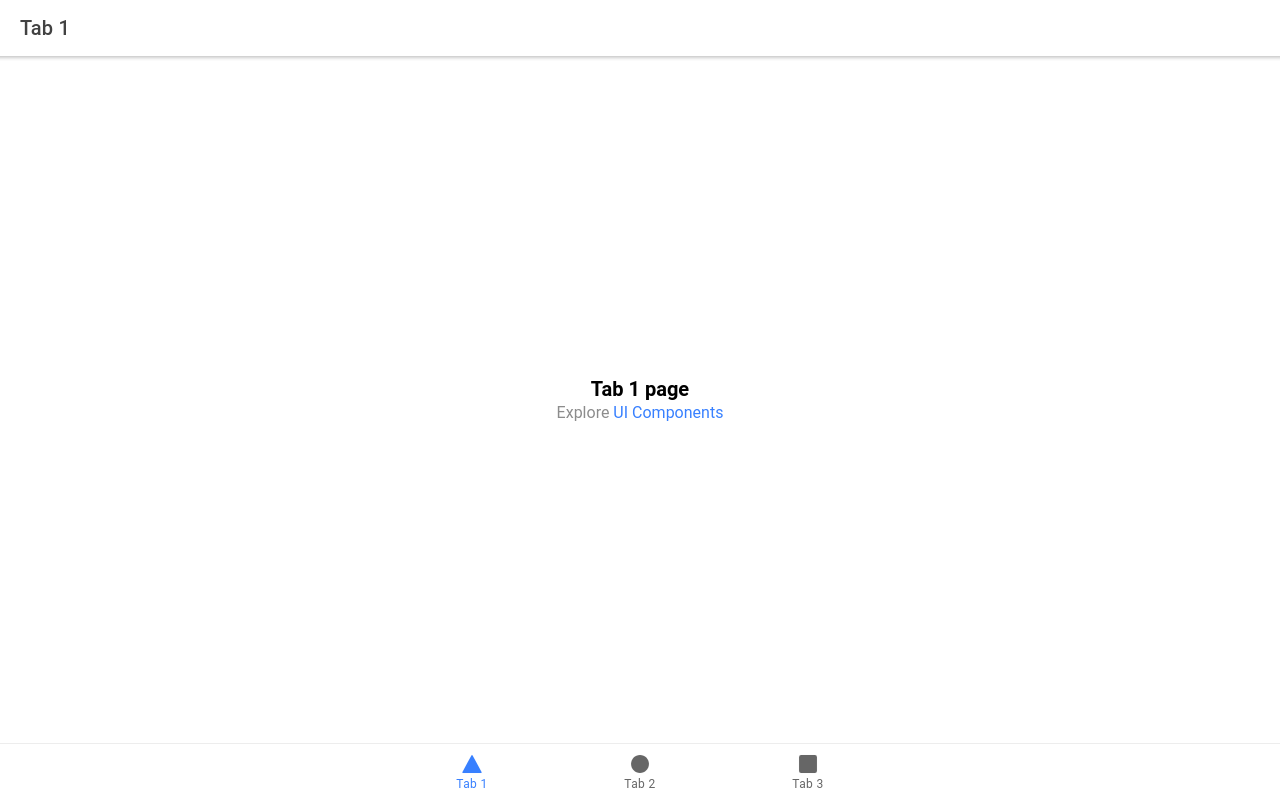
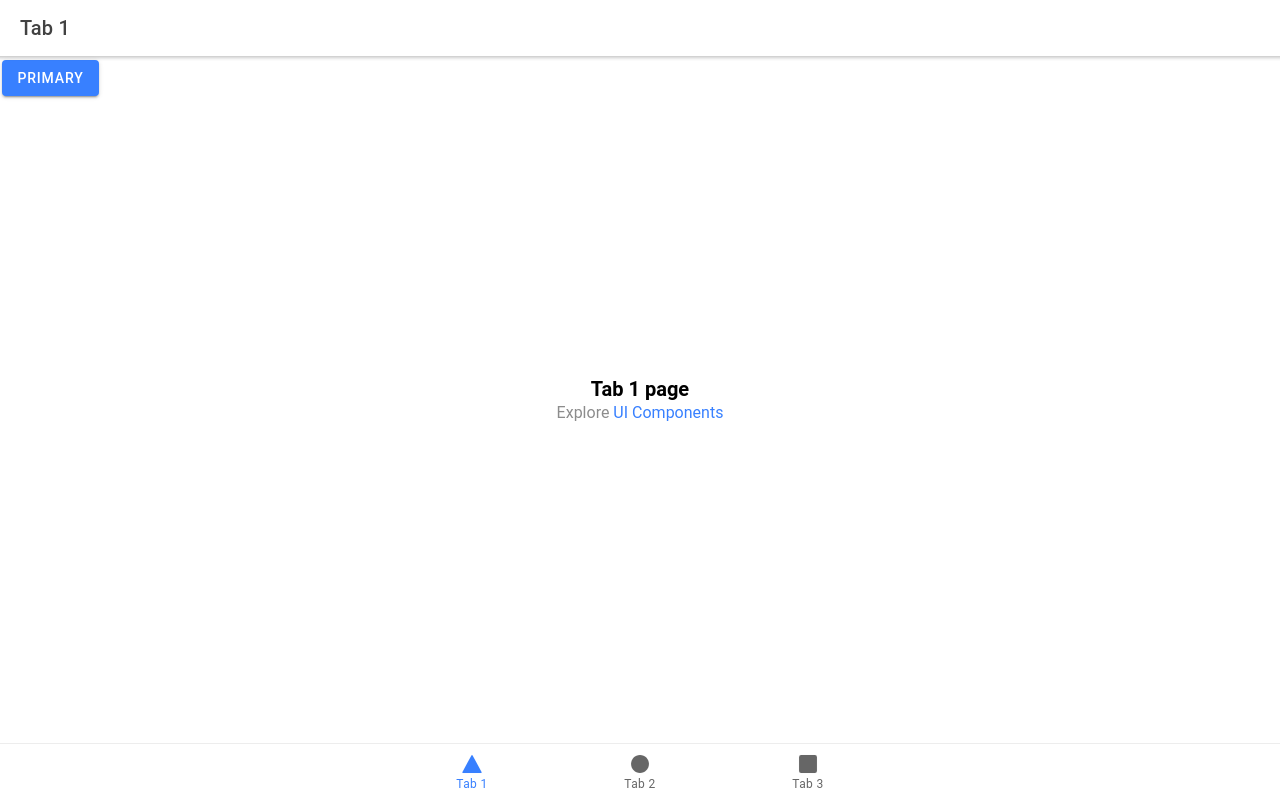
Before and after one commit to Mahyar-sh/speech-card, a React (Create React App) app: page /tab1 in a window 1280 px wide. Built offline with nearby package versions, Linux system fonts and the light colour scheme.

Commit message:
add sample button

```diff
--- a/src/pages/Tab1.tsx
+++ b/src/pages/Tab1.tsx
@@ -1,4 +1,4 @@
-import { IonContent, IonHeader, IonPage, IonTitle, IonToolbar } from '@ionic/react';
+import { IonButton, IonContent, IonHeader, IonPage, IonTitle, IonToolbar } from '@ionic/react';
 import ExploreContainer from '../components/ExploreContainer';
 import './Tab1.css';
 
@@ -17,6 +17,7 @@ const Tab1: React.FC = () => {
           </IonToolbar>
         </IonHeader>
         <ExploreContainer name="Tab 1 page" />
+        <IonButton color="primary">Primary</IonButton>
       </IonContent>
     </IonPage>
   );
```
